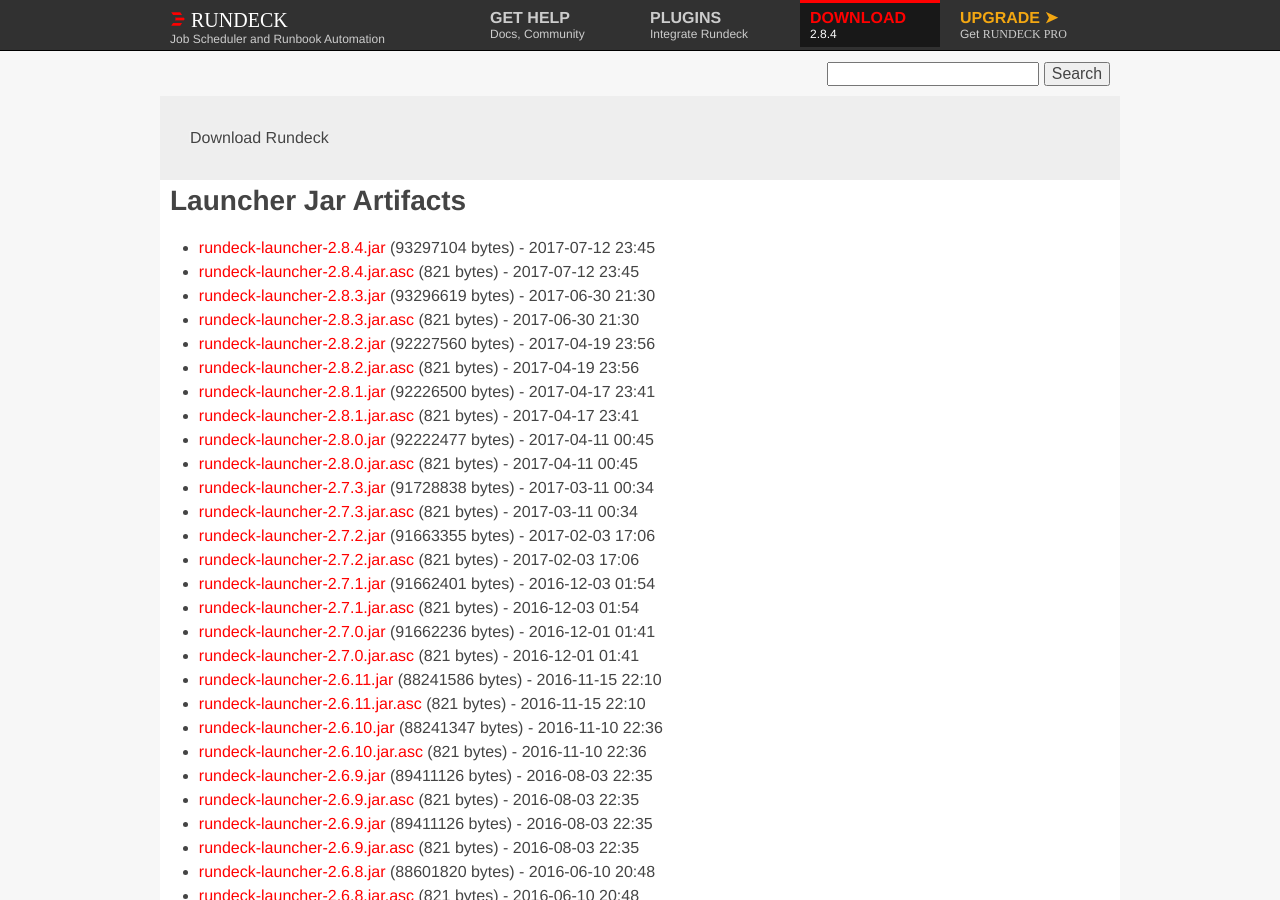
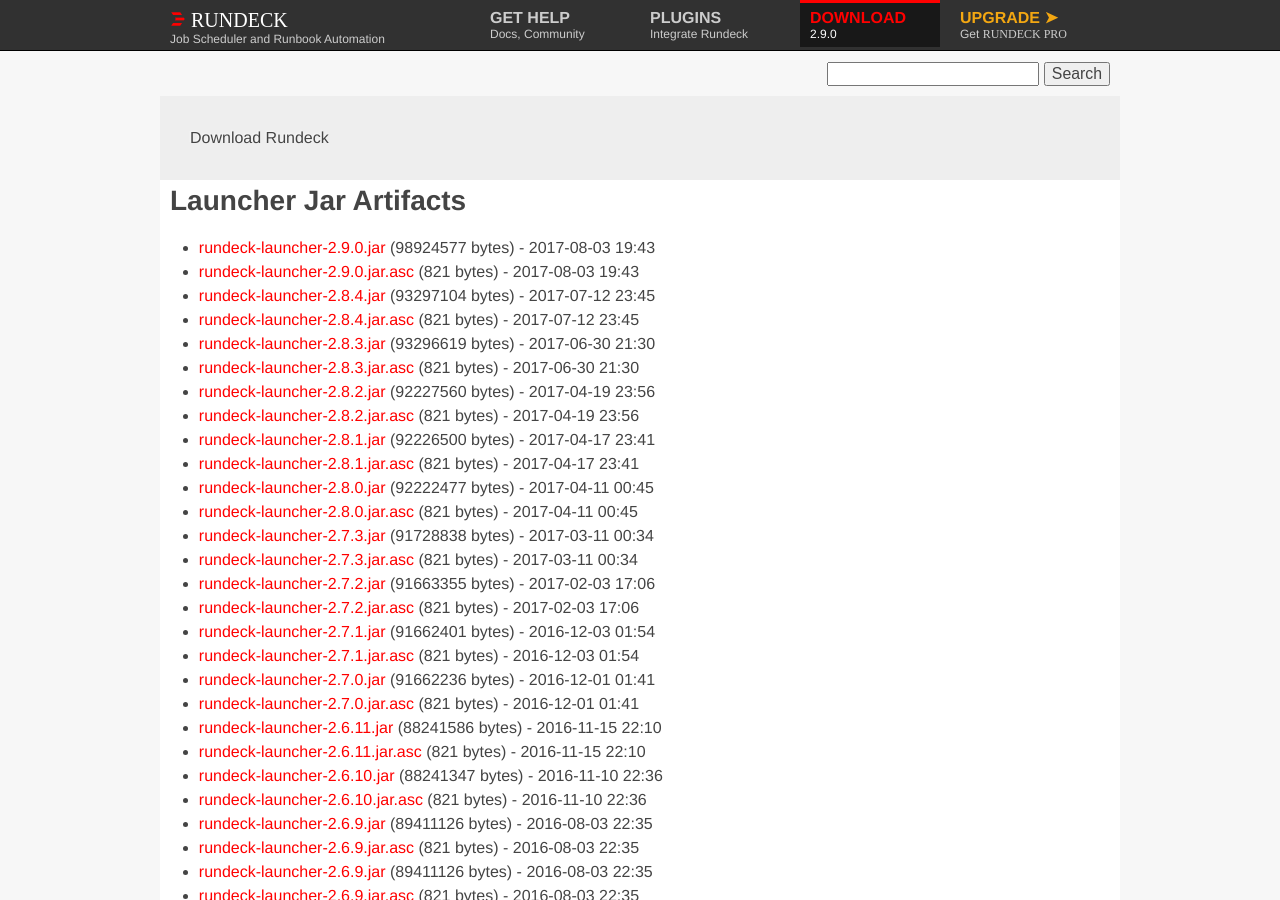
Before and after one commit to rundeck/rundeck-ghpages, a Jekyll site: the page built from download/jar/index.md, in a window 1280 px wide and 900 px high. Built offline with Jekyll 4.4.1, drawn with Linux system fonts in a browser that asks for light colours; nearby versions of some CDN libraries.

Commit message:
Update site to 2.9.0 download links

```diff
--- a/_config.yml
+++ b/_config.yml
@@ -1,18 +1,18 @@
 baseurl: ""
 url: ""
 full_url: "http://www.rundeck.org"
-rd_version: "2.8.4"
-rd_jar_name: "rundeck-launcher-2.8.4.jar"
-rd_jar_sha: "bce15dba1c3d8892c8381d51d671801eb29bebdc"
-rd_jar_url: "http://download.rundeck.org/jar/rundeck-launcher-2.8.4.jar"
-rd_jar_size: "93297104"
-rd_deb_name: "rundeck-2.8.4-1-GA.deb"
-rd_deb_url: "http://download.rundeck.org/deb/rundeck-2.8.4-1-GA.deb"
-rd_deb_sha: "4354912ab18e56f3836d47355f1bbba0e0038700"
-rd_deb_size: "107467210"
-rd_zipball: "https://github.com/rundeck/rundeck/zipball/v2.8.4"
-rd_tarball: "https://github.com/rundeck/rundeck/tarball/v2.8.4"
-rd_releasenotes: "https://github.com/rundeck/rundeck/blob/v2.8.4/RELEASE.md"
+rd_version: "2.9.0"
+rd_jar_name: "rundeck-launcher-2.9.0.jar"
+rd_jar_sha: "26563247248f521734f13237638cb3f373d33620"
+rd_jar_url: "http://download.rundeck.org/jar/rundeck-launcher-2.9.0.jar"
+rd_jar_size: "98924577"
+rd_deb_name: "rundeck-2.9.0-1-GA.deb"
+rd_deb_url: "http://download.rundeck.org/deb/rundeck-2.9.0-1-GA.deb"
+rd_deb_sha: "d16c22beb654449d9022c8e8e915ecb5c145ff68"
+rd_deb_size: "114032312"
+rd_zipball: "https://github.com/rundeck/rundeck/zipball/v2.9.0"
+rd_tarball: "https://github.com/rundeck/rundeck/tarball/v2.9.0"
+rd_releasenotes: "https://github.com/rundeck/rundeck/blob/v2.9.0/RELEASE.md"
 markdown: kramdown
 gems:
   - jekyll-seo-tag
--- a/download/jar/index.md
+++ b/download/jar/index.md
@@ -3,6 +3,8 @@
 layout: download
 download_type: Launcher Jar
 ---
+* [rundeck-launcher-2.9.0.jar](http://download.rundeck.org/jar/rundeck-launcher-2.9.0.jar) (98924577 bytes) - 2017-08-03 19:43
+* [rundeck-launcher-2.9.0.jar.asc](http://download.rundeck.org/jar/rundeck-launcher-2.9.0.jar.asc) (821 bytes) - 2017-08-03 19:43
 * [rundeck-launcher-2.8.4.jar](http://download.rundeck.org/jar/rundeck-launcher-2.8.4.jar) (93297104 bytes) - 2017-07-12 23:45
 * [rundeck-launcher-2.8.4.jar.asc](http://download.rundeck.org/jar/rundeck-launcher-2.8.4.jar.asc) (821 bytes) - 2017-07-12 23:45
 * [rundeck-launcher-2.8.3.jar](http://download.rundeck.org/jar/rundeck-launcher-2.8.3.jar) (93296619 bytes) - 2017-06-30 21:30
```
Also changed, not shown: download/deb/index.md (+1 -0 lines), download/rpm/index.md (+2 -0 lines), download/war/index.md (+2 -0 lines), news/_posts/2017-08-03-rundeck-2.9.0.md (added, +114 -0 lines).
